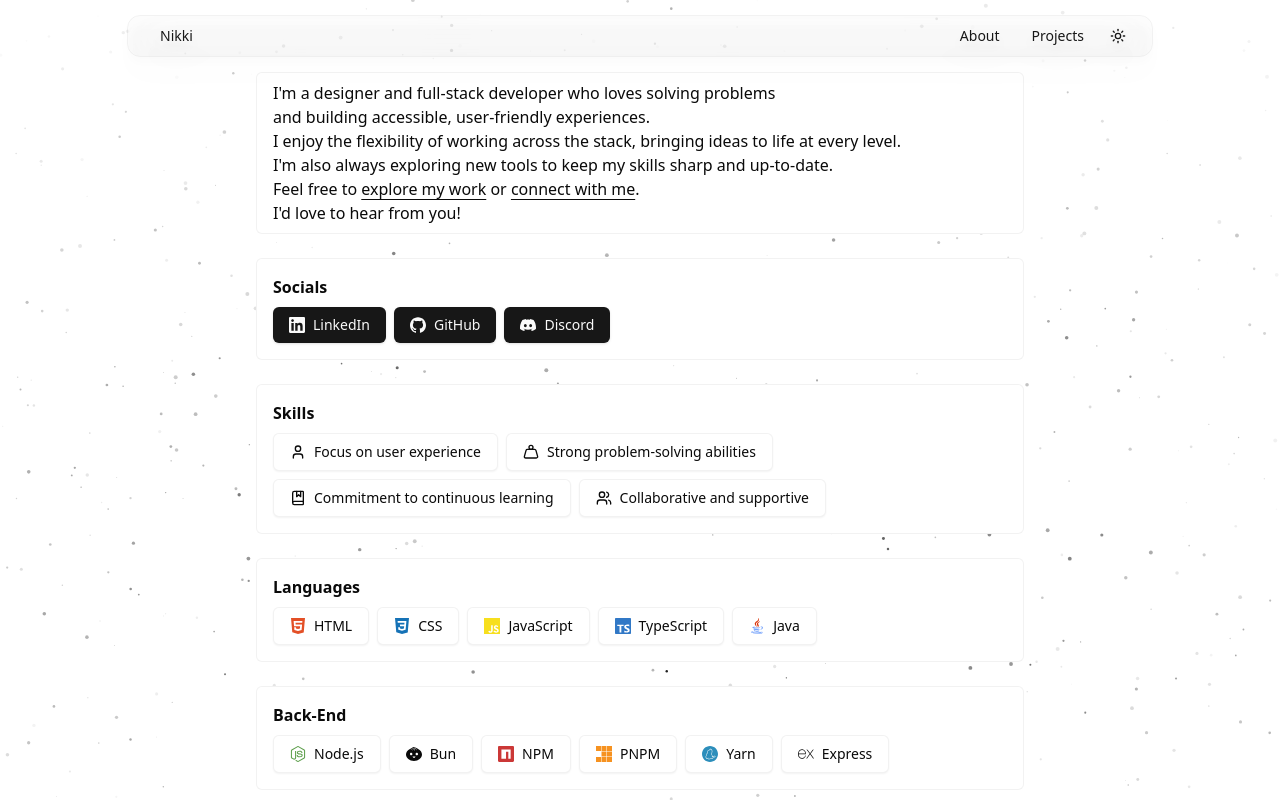
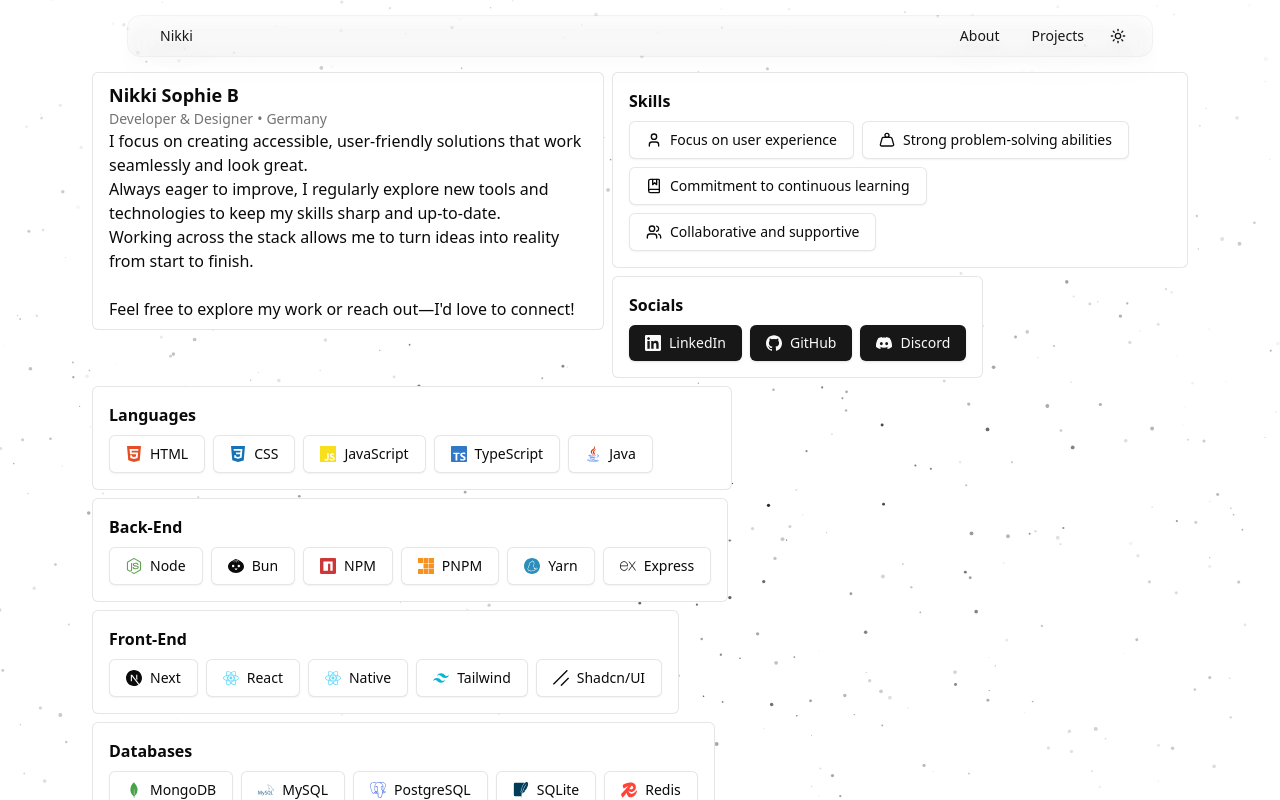
Before and after one commit to CuteNikki/Portfolio, a Next.js app: page /about in a window 1280 px wide. Shown: the top 800 px of the page. Built offline with nearby package versions, Linux system fonts and the light colour scheme.

Commit message:
Updated info and layout

```diff
--- a/assets/about.tsx
+++ b/assets/about.tsx
@@ -82,7 +82,7 @@ export const languages = [
 
 export const backend = [
   {
-    name: 'Node.js',
+    name: 'Node',
     icon: (
       <svg
         fill='#5FA04E'
@@ -159,7 +159,7 @@ export const backend = [
 
 export const frontend = [
   {
-    name: 'Next.js',
+    name: 'Next',
     icon: (
       <svg role='img' viewBox='0 0 24 24' xmlns='http://www.w3.org/2000/svg'>
         <title>Next.js</title>
@@ -427,3 +427,16 @@ export const discord = {
   username: 'cutenikki',
   id: '303142922780672013',
 };
+
+export const about = {
+  name: 'Nikki Sophie B',
+  title: 'Developer & Designer',
+  location: 'Germany',
+  email: 'contact@yanera.xyz',
+  description: `I focus on creating accessible, user-friendly solutions that work seamlessly and look great.
+  Always eager to improve, I regularly explore new tools and technologies to keep my skills sharp and up-to-date.
+  Working across the stack allows me to turn ideas into reality from start to finish.
+
+  Feel free to explore my work or reach out—I'd love to connect!
+  `,
+};
--- a/components/sections/about.tsx
+++ b/components/sections/about.tsx
@@ -7,6 +7,7 @@ import Link from 'next/link';
 import { ClipboardCopyIcon, ClipboardTypeIcon, LinkIcon } from 'lucide-react';
 
 import {
+  about,
   backend,
   databases,
   discord,
@@ -50,10 +51,14 @@ export function About() {
         }}
       >
         <div className='flex min-h-[100dvh] flex-col items-center justify-center px-4 pb-4 pt-[72px]'>
-          <div className='flex flex-col justify-center gap-6'>
-            <Description />
-            <Socials />
-            <Skills />
+          <div className='grid justify-center gap-2'>
+            <div className='flex flex-col gap-2 lg:flex-row'>
+              <Info />
+              <div className='flex flex-col gap-2'>
+                <Skills />
+                <Socials />
+              </div>
+            </div>
             <Languages />
             <BackEnd />
             <FrontEnd />
@@ -66,40 +71,23 @@ export function About() {
   );
 }
 
-function Description() {
+function Info() {
   return (
-    <p className='max-w-screen-md text-pretty rounded-md border border-foreground/5 bg-background px-4 py-2'>
-      I&apos;m a designer and full-stack developer who loves solving problems
-      <br />
-      and building accessible, user-friendly experiences.
-      <br />
-      I enjoy the flexibility of working across the stack, bringing ideas to
-      life at every level.
-      <br />
-      I&apos;m also always exploring new tools to keep my skills sharp and
-      up-to-date.
-      <br />
-      Feel free to{' '}
-      <Link href='/projects' className='underline underline-offset-4'>
-        explore my work
-      </Link>{' '}
-      or{' '}
-      <Link
-        href='mailto:contact@yanera.xyz'
-        className='underline underline-offset-4'
-      >
-        connect with me
-      </Link>
-      .
-      <br />
-      I&apos;d love to hear from you!
-    </p>
+    <div className='flex h-fit max-w-[32rem] flex-col rounded-md border border-foreground/10 bg-card px-4 py-2'>
+      <span className='text-lg font-bold'>{about.name}</span>
+      <ul className='flex flex-row gap-1 text-sm text-muted-foreground'>
+        <li>{about.title}</li>
+        <li>•</li>
+        <li>{about.location}</li>
+      </ul>
+      <p className='whitespace-pre-line text-pretty'>{about.description}</p>
+    </div>
   );
 }
 
 function Socials() {
   return (
-    <div className='flex max-w-screen-md flex-col gap-2 rounded-md border border-foreground/5 bg-background px-4 py-4'>
+    <div className='flex h-fit w-fit flex-col gap-2 rounded-md border border-foreground/10 bg-card px-4 py-4'>
       <h1 className='font-bold'>Socials</h1>
       <div className='flex flex-wrap gap-2'>
         {socials.map((social) => (
@@ -153,13 +141,13 @@ function Socials() {
 
 function Skills() {
   return (
-    <div className='flex max-w-screen-md flex-col gap-2 rounded-md border border-foreground/5 bg-background px-4 py-4'>
+    <div className='flex h-fit max-w-[36rem] flex-col gap-2 rounded-md border border-foreground/10 bg-card px-4 py-4'>
       <h1 className='font-bold'>Skills</h1>
       <ul className='flex flex-wrap gap-2'>
         {skills.map((skill) => (
           <span
             key={skill.text}
-            className='flex w-fit flex-row items-center gap-2 rounded-md border border-foreground/5 bg-background px-4 py-2 text-start text-sm shadow-sm'
+            className='flex w-fit flex-row items-center gap-2 rounded-md border border-foreground/10 bg-card px-4 py-2 text-start text-sm shadow-sm'
           >
             <skill.icon className='size-4' />
             {skill.text}
@@ -172,13 +160,13 @@ function Skills() {
 
 function Languages() {
   return (
-    <div className='flex max-w-screen-md flex-col gap-2 rounded-md border border-foreground/5 bg-background px-4 py-4'>
+    <div className='flex max-w-screen-sm flex-col gap-2 rounded-md border border-foreground/10 bg-card px-4 py-4'>
       <span className='font-bold'>Languages</span>
       <ul className='flex flex-wrap gap-2'>
         {languages.map((language) => (
           <li
             key={language.name}
-            className='flex flex-row items-center gap-2 rounded-md border border-foreground/5 bg-background px-4 py-2 shadow-sm'
+            className='flex flex-row items-center gap-2 rounded-md border border-foreground/10 bg-card px-4 py-2 shadow-sm'
           >
             <span className='size-4 fill-foreground'>{language.icon}</span>
             <span className='text-sm'>{language.name}</span>
@@ -191,13 +179,13 @@ function Languages() {
 
 function BackEnd() {
   return (
-    <div className='flex max-w-screen-md flex-col gap-2 rounded-md border border-foreground/5 bg-background px-4 py-4'>
+    <div className='flex w-fit flex-col gap-2 rounded-md border border-foreground/10 bg-card px-4 py-4'>
       <span className='font-bold'>Back-End</span>
       <ul className='flex flex-wrap gap-2'>
         {backend.map((backend) => (
           <li
             key={backend.name}
-            className='flex flex-row items-center gap-2 rounded-md border border-foreground/5 bg-background px-4 py-2 shadow-sm'
+            className='flex flex-row items-center gap-2 rounded-md border border-foreground/10 bg-card px-4 py-2 shadow-sm'
           >
             <span className='size-4 fill-foreground'>{backend.icon}</span>
             <span className='text-sm'>{backend.name}</span>
@@ -210,13 +198,13 @@ function BackEnd() {
 
 function FrontEnd() {
   return (
-    <div className='flex max-w-screen-md flex-col gap-2 rounded-md border border-foreground/5 bg-background px-4 py-4'>
+    <div className='flex w-fit flex-col gap-2 rounded-md border border-foreground/10 bg-card px-4 py-4'>
       <span className='font-bold'>Front-End</span>
       <ul className='flex flex-wrap gap-2'>
         {frontend.map((frontend) => (
           <li
             key={frontend.name}
-            className='flex flex-row items-center gap-2 rounded-md border border-foreground/5 bg-background px-4 py-2 shadow-sm'
+            className='flex flex-row items-center gap-2 rounded-md border border-foreground/10 bg-card px-4 py-2 shadow-sm'
           >
             <span className='size-4 fill-foreground'>{frontend.icon}</span>
             <span className='text-sm'>{frontend.name}</span>
@@ -229,13 +217,13 @@ function FrontEnd() {
 
 function Databases() {
   return (
-    <div className='flex flex-col gap-2 rounded-md border border-foreground/5 bg-background px-4 py-4'>
+    <div className='flex w-fit flex-col gap-2 rounded-md border border-foreground/10 bg-card px-4 py-4'>
       <span className='font-bold'>Databases</span>
       <ul className='flex flex-wrap gap-2'>
         {databases.map((database) => (
           <li
             key={database.name}
-            className='flex flex-row items-center gap-2 rounded-md border border-foreground/5 bg-background px-4 py-2 shadow-sm'
+            className='flex flex-row items-center gap-2 rounded-md border border-foreground/10 bg-card px-4 py-2 shadow-sm'
           >
             <span className='size-4 fill-foreground'>{database.icon}</span>
             <span className='text-sm'>{database.name}</span>
@@ -248,13 +236,13 @@ function Databases() {
 
 function OtherTools() {
   return (
-    <div className='flex flex-col gap-2 rounded-md border border-foreground/5 bg-background px-4 py-4'>
+    <div className='flex w-fit flex-col gap-2 rounded-md border border-foreground/10 bg-card px-4 py-4'>
       <span className='font-bold'>Other Tools</span>
       <ul className='flex flex-wrap gap-2'>
         {tools.map((tool) => (
           <li
             key={tool.name}
-            className='flex flex-row items-center gap-2 rounded-md border border-foreground/5 bg-background px-4 py-2 shadow-sm'
+            className='flex flex-row items-center gap-2 rounded-md border border-foreground/10 bg-card px-4 py-2 shadow-sm'
           >
             <span className='size-4 fill-foreground'>{tool.icon}</span>
             <span className='text-sm'>{tool.name}</span>
```
